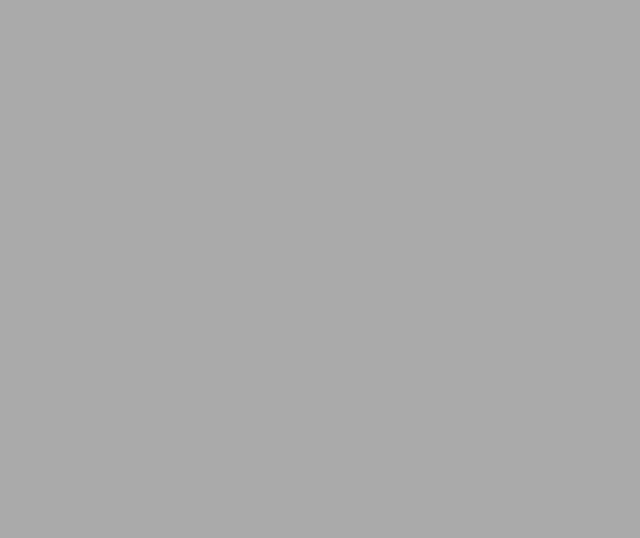
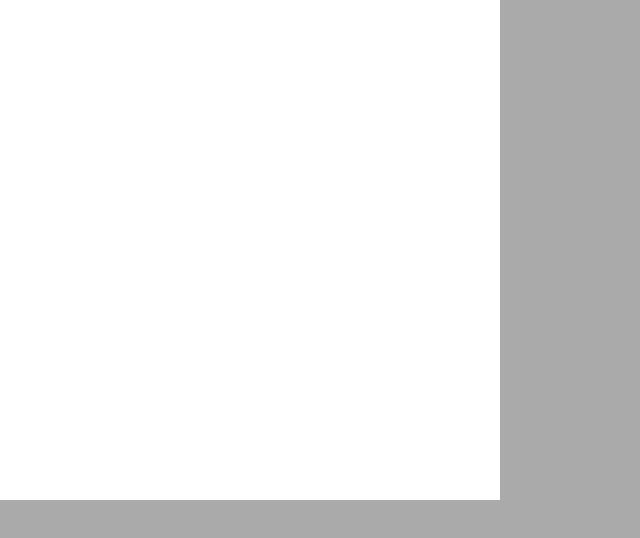
Before and after one commit to Rixten/two-way-patch, a plain HTML site: page index.html in a window 1280 px wide. Shown: the whole page, without its empty margins (0-640 px from the left). Drawn offline with Linux system fonts and the light colour scheme.

Commit message:
styles for circle div

```diff
--- a/stylesheet.css
+++ b/stylesheet.css
@@ -8,3 +8,9 @@ body {
   text-align: justify;
   margin: 0;
 }
+#circle {
+  width: 500px;
+  height: 500px;
+  background-color: #fff;
+  text-align: center;
+}
```
